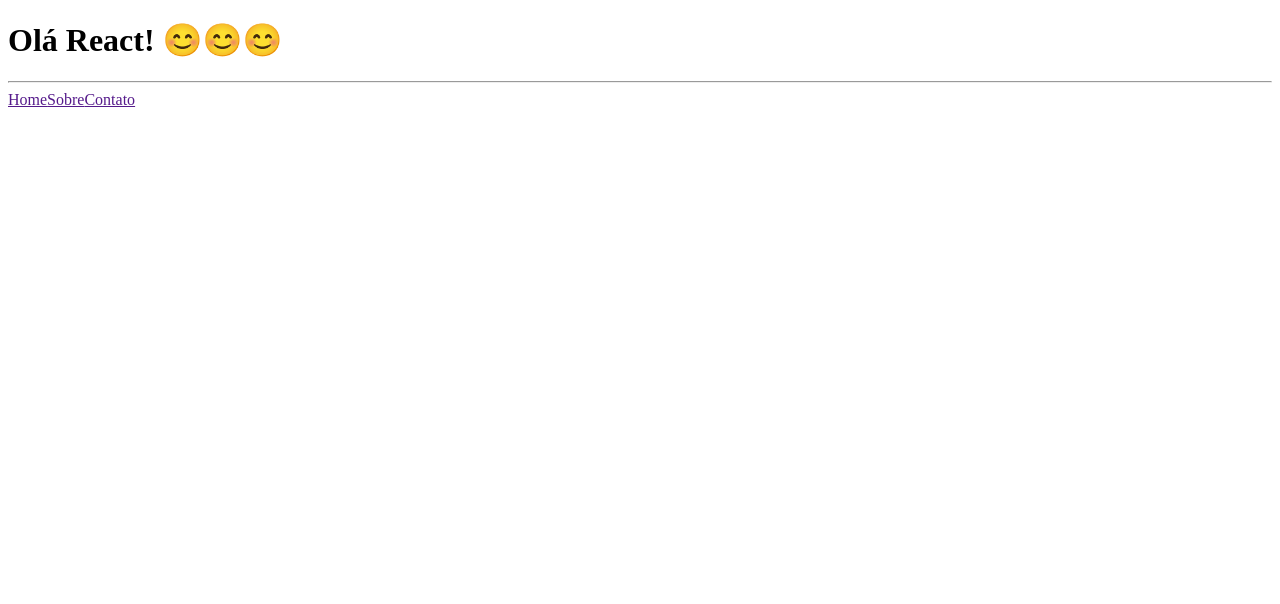
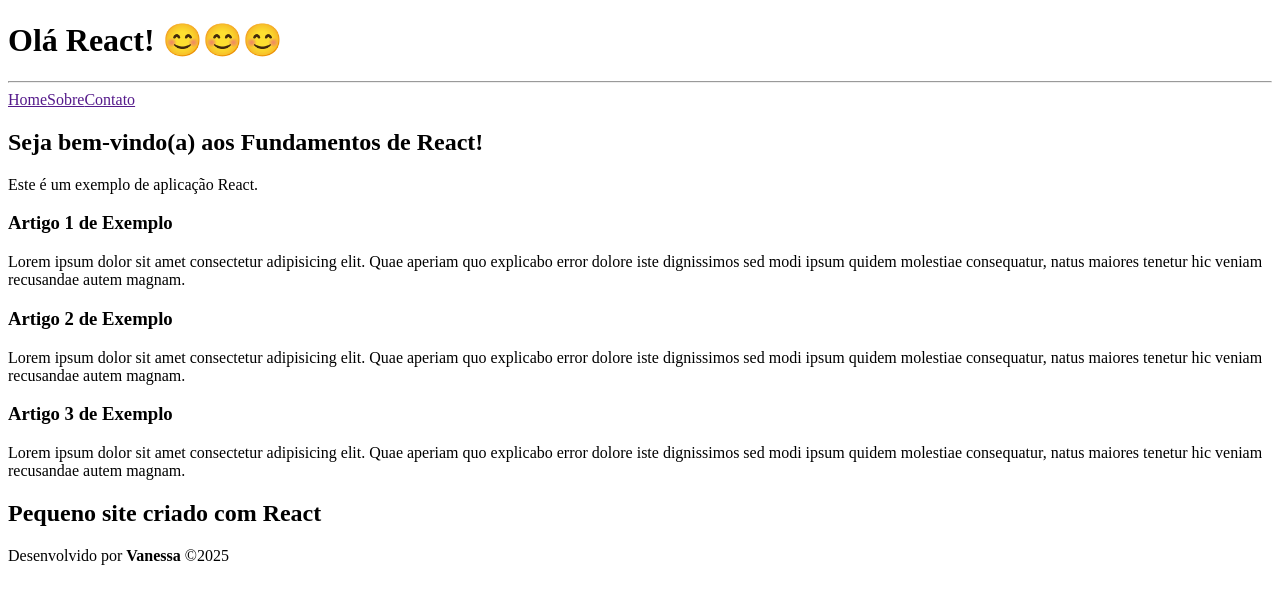
Before and after one commit to VanessaBaldin1/react-fundamentos, a React (Vite) app: page / in a window 1280 px wide. Shown: the top 604 px of the page. Built offline with nearby package versions, Linux system fonts and the light colour scheme.

Commit message:
Adiciona os elementos ao componente

```diff
--- a/src/App.tsx
+++ b/src/App.tsx
@@ -16,7 +16,51 @@ export default function App() {
         </nav>
       </header>
 
-      <main></main>
+      {/* Comentários no meio do JSX: é normal ficar {} */}
+      {/* Ao usar outros elementos HTML no JSX, é importante envolver tudo em um único <> </> (Fragmento React) */}
+      <main>
+        <section>
+          <h2>Seja bem-vindo(a) aos Fundamentos de React!</h2>
+          <p>Este é um exemplo de aplicação React.</p>
+
+          <article>
+            <h3>Artigo 1 de Exemplo</h3>
+            <p>
+              Lorem ipsum dolor sit amet consectetur adipisicing elit. Quae
+              aperiam quo explicabo error dolore iste dignissimos sed modi ipsum
+              quidem molestiae consequatur, natus maiores tenetur hic veniam
+              recusandae autem magnam.
+            </p>
+          </article>
+
+          <article>
+            <h3>Artigo 2 de Exemplo</h3>
+            <p>
+              Lorem ipsum dolor sit amet consectetur adipisicing elit. Quae
+              aperiam quo explicabo error dolore iste dignissimos sed modi ipsum
+              quidem molestiae consequatur, natus maiores tenetur hic veniam
+              recusandae autem magnam.
+            </p>
+          </article>
+
+          <article>
+            <h3>Artigo 3 de Exemplo</h3>
+            <p>
+              Lorem ipsum dolor sit amet consectetur adipisicing elit. Quae
+              aperiam quo explicabo error dolore iste dignissimos sed modi ipsum
+              quidem molestiae consequatur, natus maiores tenetur hic veniam
+              recusandae autem magnam.
+            </p>
+          </article>
+        </section>
+      </main>
+
+      <footer>
+        <h2>Pequeno site criado com React</h2>
+        <p>
+          Desenvolvido por <b>Vanessa</b> &copy;2025{" "}
+        </p>
+      </footer>
     </>
   );
 }
```
